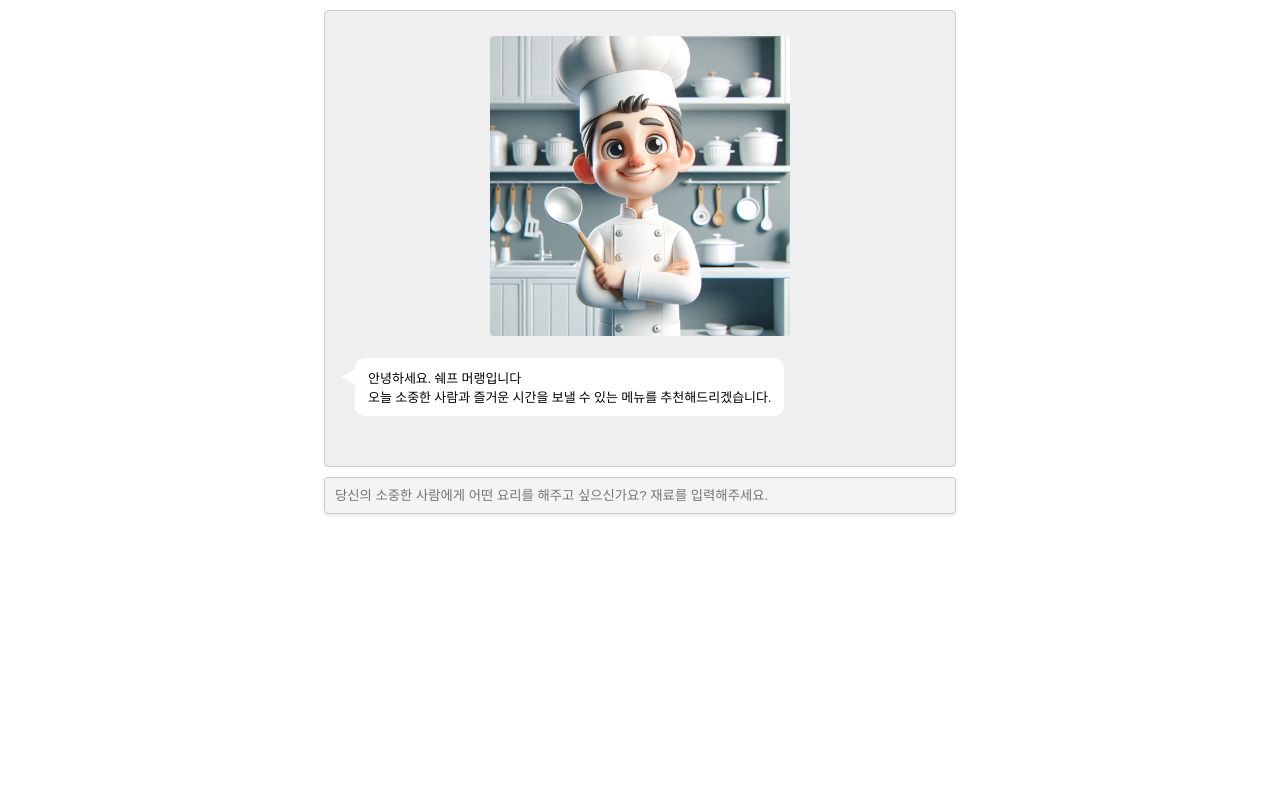
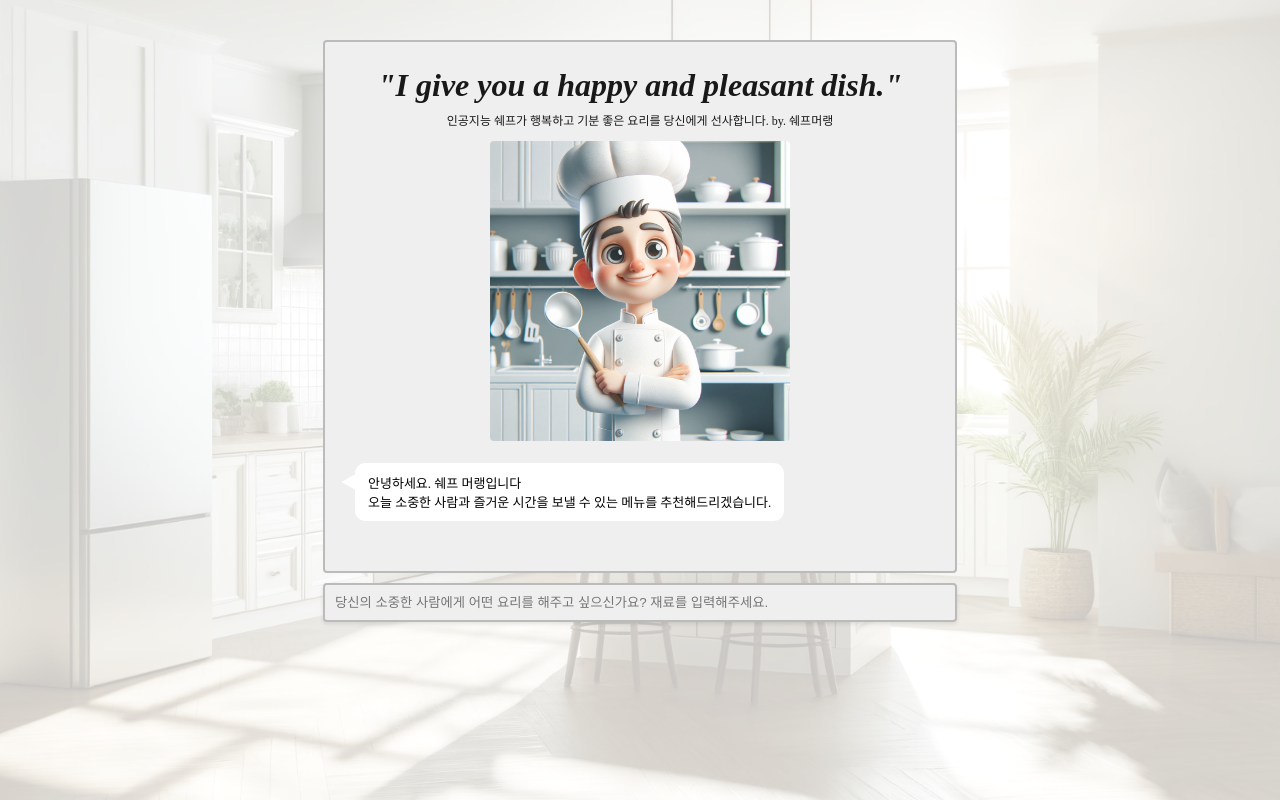
Before and after one commit to mochabbang/recommend_menus, a plain HTML site: page frontend/index.html in a window 1280 px wide. Drawn offline with nearby package versions, Linux system fonts and the light colour scheme.

Commit message:
배경화면과 문구...

```diff
--- a/frontend/index.html
+++ b/frontend/index.html
@@ -12,9 +12,15 @@
     <script src="https://cdn.jsdelivr.net/npm/marked/marked.min.js"></script>
   </head>
   <body>
+    <div class="background-image"></div>
     <div class="container">
       <div class="wrap">
         <div class="shef_info">
+          <h1><i>"I give you a happy and pleasant dish."</i></h1>
+          <span style="font-size: 12px; margin-top: 7px"
+            >인공지능 쉐프가 행복하고 기분 좋은 요리를 당신에게 선사합니다. by.
+            쉐프머랭</span
+          >
           <img src="./images/shef_merang.png" alter="쉐프머랭" />
         </div>
         <div class="chat ch1">
--- a/frontend/style.css
+++ b/frontend/style.css
@@ -2,7 +2,7 @@
 body {
   display: flex;
   justify-content: center;
-  align-items: center;
+  min-height: 100%;
 }
 
 * {
@@ -15,19 +15,37 @@ a {
   text-decoration: none;
 }
 
+.background-image {
+  /* Set up the background image */
+  background-image: url("./images/background-img.png"); /* Replace 'path_to_your_image.jpg' with your image path */
+  height: 100%; /* Full height */
+  width: 100%;
+  z-index: -1;
+  position: absolute;
+  background-position: center center; /* Center the image */
+  background-repeat: no-repeat; /* Do not repeat the image */
+  background-size: cover; /* Resize the image to cover the entire container */
+
+  /* Transparency settings */
+  opacity: 0.25; /* Adjust the opacity as needed (1 is fully opaque, 0 is fully transparent) */
+  display: flex;
+  align-items: center; /* Aligns content vertically center */
+  justify-content: center; /* Aligns content horizontally center */
+}
+
 .container {
-  dislpay: flex;
-  justify-content: center;
-  align-items: center;
+  margin-top: 30px;
 }
 
 .wrap {
   padding: 10px 0 50px;
   margin: 10px 20px;
   background-color: #efefef;
-  border: 1px solid #ccc;
+  border: 2px solid #bbb;
   border-radius: 4px;
   min-width: 360px;
+  overflow-y: auto;
+  max-height: 700px;
 }
 
 .wrap .chat {
@@ -125,8 +143,8 @@ ul {
 
 .input_textbox {
   flex: 9;
-  background-color: #f4f4f4;
-  border: 1px solid #ccc;
+  background-color: #efefef;
+  border: 2px solid #bbb;
   border-radius: 4px;
   padding: 10px;
   box-shadow: 0 2px 4px rgba(0, 0, 0, 0.1);
@@ -185,9 +203,12 @@ ul {
   justify-content: center; /* 가로 방향으로 중앙 정렬 */
   align-items: center; /* 세로 방향으로 중앙 정렬 */
   /*height: 100vh;*/ /* 뷰포트 높이를 100%로 설정하여 전체 화면에서 중앙 정렬 */
+  flex-direction: column;
+  opacity: 0.9;
 }
 img {
   width: 50%; /* 이미지의 너비를 50%로 설정 */
   max-width: 600px; /* 최대 너비를 400px로 제한 */
   border-radius: 4px;
+  margin: 12px 0px 0px;
 }
```
Also changed, not shown: frontend/images/background-img.png (added).
